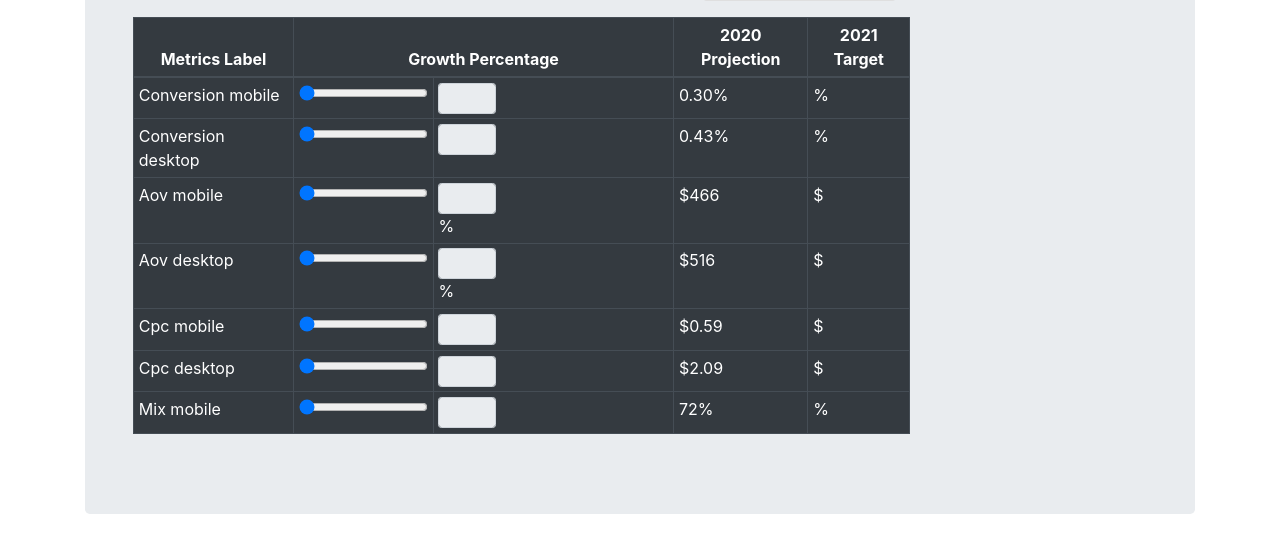
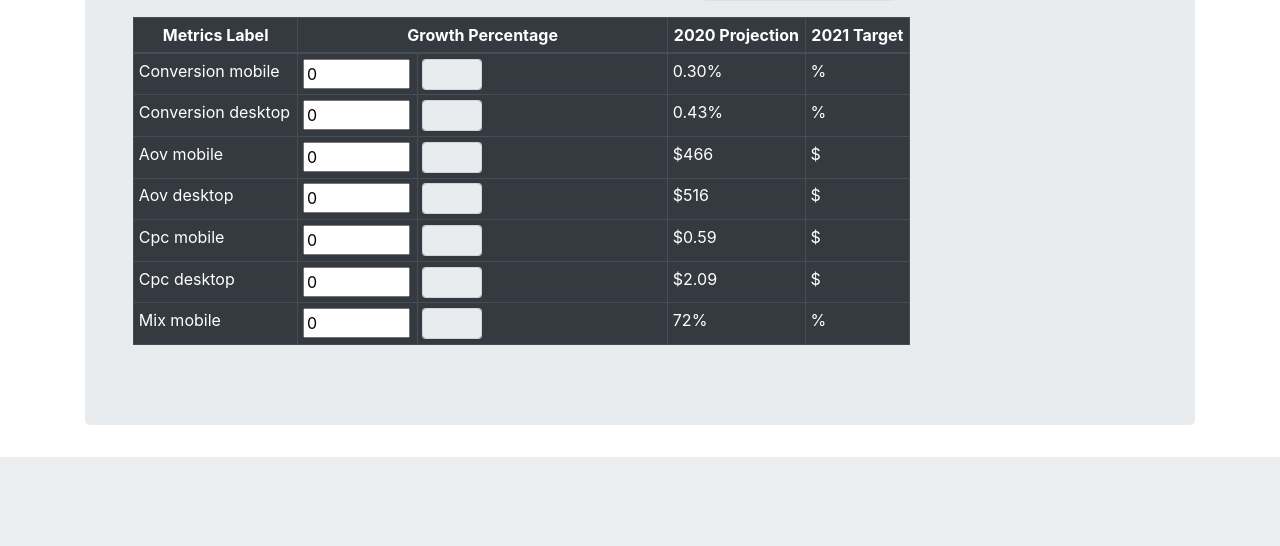
Before and after one commit to querybridge-llc/budget_scenario, a Django app: page /budgetcalc/ in a window 1280 px wide. Shown: the part 519-1065 px from the top of the page. After the commit the page ends 976 px from the top, so only its background shows below. Run offline with Django 3.2, Linux system fonts and the light colour scheme; some libraries are stand-ins or nearby versions.

Commit message:
Changed sliders to Input Fields

```diff
--- a/wantlin/templates/budgetcalc.html
+++ b/wantlin/templates/budgetcalc.html
@@ -84,9 +84,8 @@
         </tr>
       </thead>
         <tr>
-
           <td>{{ form.conversion_mobile.label }}</td>
-          <td><input placeholder="" type="range" id="{{ form.conversion_mobile.id }}" name="{{ form.conversion_mobile.name }} " min="0" max="1" value="0" step=".01"
+          <td><input placeholder="" type="number" id="{{ form.conversion_mobile.id }}" name="{{ form.conversion_mobile.name }} " min="-100" max="100" value="0" step="1"
             onchange="updateTextInput1(this.value);conversion_mobileFunction(this);" value="{{request.GET.conversion_mobile}}">
           </td>
           <td>
@@ -98,7 +97,7 @@
 
         <tr>
           <td>{{ form.conversion_desktop.label }}</td>
-          <td><input placeholder="" type="range" id="{{ form.conversion_desktop.id }}" name="{{ form.conversion_desktop.name }} " min="0" max="1" value="0" step=".01"
+          <td><input placeholder="" type="number" id="{{ form.conversion_desktop.id }}" name="{{ form.conversion_desktop.name }} " min="-100" max="100" value="0" step="1"
             onchange="updateTextInput2(this.value);conversion_desktopFunction(this);" value="{{request.GET.conversion_desktop}}">
           </td>
           <td>
@@ -110,10 +109,10 @@
 
         <tr>
           <td>{{ form.aov_mobile.label }}</td>
-          <td><input placeholder="" type="range" id="{{ form.aov_mobile.id }}" name="{{ form.aov_mobile.name }} " min="0" max="100" value="0" step="1"
+          <td><input placeholder="" type="number" id="{{ form.aov_mobile.id }}" name="{{ form.aov_mobile.name }} " min="-100" max="100" value="0" step="1"
             onchange="updateTextInput3(this.value);aov_mobileFunction(this);" value="{{request.GET.aov_mobile}}">
           <td>
-          <input type="text" id="textInput3" class="form-control form-control-sm col-3 " value="" readonly>%
+          <input type="text" id="textInput3" class="form-control form-control-sm col-3 " value="" readonly>
           </td>
           <td>$466</td>
           <td>${{request.GET.aov_mobile |floatformat:0|intcomma }}</td>
@@ -121,10 +120,10 @@
 
         <tr>
           <td>{{ form.aov_desktop.label }}</td>
-          <td><input placeholder="" type="range" id="{{ form.aov_desktop.id }}" name="{{ form.aov_desktop.name }} " min="0" max="100" value="0" step="1"
+          <td><input placeholder="" type="number" id="{{ form.aov_desktop.id }}" name="{{ form.aov_desktop.name }} " min="-100" max="100" value="0" step="1"
             onchange="updateTextInput4(this.value);aov_desktopFunction(this);" value="{{request.GET.aov_desktop}}">
           <td>
-          <input type="text" id="textInput4" class="form-control form-control-sm col-3 " value="" readonly>%
+          <input type="text" id="textInput4" class="form-control form-control-sm col-3 " value="" readonly>
           </td>
           <td>$516</td>
           <td>${{request.GET.aov_desktop |floatformat:0|intcomma}}</td>
@@ -132,7 +131,7 @@
 
         <tr>
           <td>{{ form.cpc_mobile.label }}</td>
-          <td><input placeholder="" type="range" id="{{ form.cpc_mobile.id }}" name="{{ form.cpc_mobile.name }} " min="0" max="1" value="0" step=".01"
+          <td><input placeholder="" type="number" id="{{ form.cpc_mobile.id }}" name="{{ form.cpc_mobile.name }} " min="-100" max="100" value="0" step="1"
             onchange="updateTextInput5(this.value);cpc_mobileFunction(this);" value="{{request.GET.cpc_mobile}}">
           <td>
           <input type="text" id="textInput5" class="form-control form-control-sm col-3 " value="" readonly>
@@ -143,7 +142,7 @@
 
         <tr>
           <td>{{ form.cpc_desktop.label }}</td>
-           <td><input placeholder="" type="range" id="{{ form.cpc_desktop.id }}" name="{{ form.cpc_desktop.name }} " min="0" max="1" value="0" step=".01"
+           <td><input placeholder="" type="number" id="{{ form.cpc_desktop.id }}" name="{{ form.cpc_desktop.name }} " min="-100" max="100" value="0" step="1"
             onchange="updateTextInput6(this.value);cpc_desktopFunction(this);" value="{{request.GET.cpc_desktop}}">
           <td>
           <input type="text" id="textInput6" class="form-control form-control-sm col-3 " value="" readonly>
@@ -154,7 +153,7 @@
 
         <tr>
           <td>{{ form.mix_mobile.label }}</td>
-           <td><input placeholder="" type="range" id="{{ form.mix_mobile.id }}" name="{{ form.mix_mobile.name }} " min="0" max="1" value="0" step="0.01"
+           <td><input placeholder="" type="number" id="{{ form.mix_mobile.id }}" name="{{ form.mix_mobile.name }} " min="-100" max="100" value="0" step="1"
             onchange="updateTextInput7(this.value);mix_mobileFunction(this);" value="{{request.GET.mix_mobile}}">
           <td>
           <input type="text" id="textInput7" class="form-control form-control-sm col-3 " value="" readonly>
```
Also changed, not shown: budgetcalc/scenario.py (+5 -5 lines).
